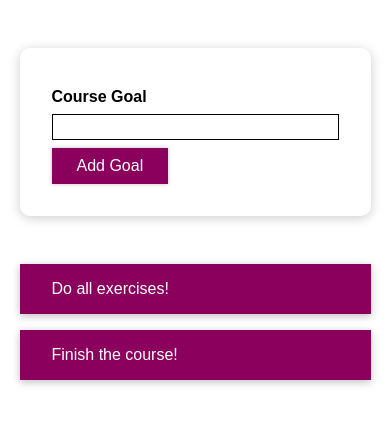
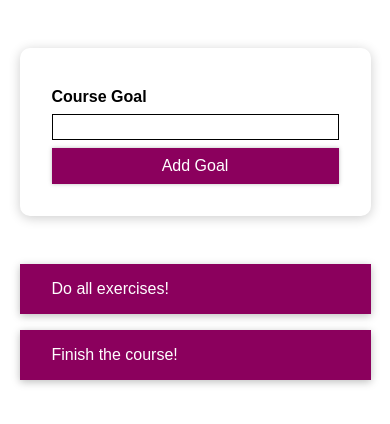
Before and after one commit to jeraldpraveen/React_Training, a React (Create React App) app in the folder 05-course-goals-styling-react/: page / in a window 390 px wide. Shown: the top 424 px of the page. Built offline with nearby package versions, Linux system fonts and the light colour scheme.

Commit message:
56.Styled With Media Query

```diff
--- a/05-course-goals-styling-react/src/components/UI/Button/Button.js
+++ b/05-course-goals-styling-react/src/components/UI/Button/Button.js
@@ -1,8 +1,9 @@
 import React from "react";
 import styled from "styled-components";
-import "./Button.css";
+// import "./Button.css";
 
 const Button = styled.button`
+  width: 100%;
   font: inherit;
   padding: 0.5rem 1.5rem;
   border: 1px solid #8b005d;
@@ -10,6 +11,10 @@ const Button = styled.button`
   background: #8b005d;
   box-shadow: 0 0 4px rgba(0, 0, 0, 0.26);
   cursor: pointer;
+
+  @media (min-width: 768px) {
+    width: auto;
+  }
 
   &:focus {
     outline: none;
```
